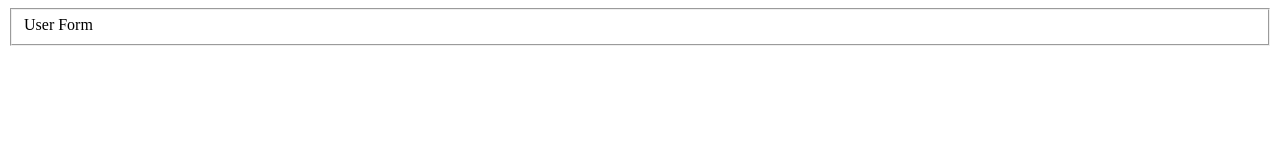
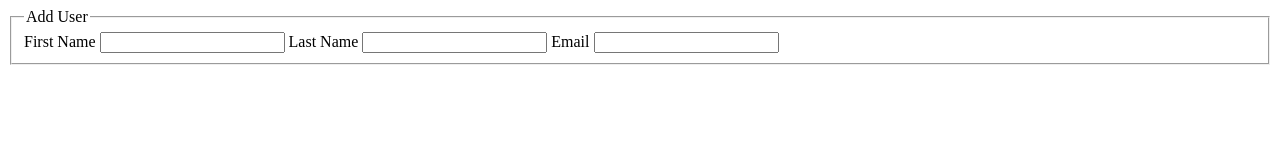
Before and after one commit to rajahwu/forms, a plain HTML site: page index.html in a window 1280 px wide. Drawn offline with Linux system fonts and the light colour scheme.

Commit message:
create user input fields

```diff
--- a/index.html
+++ b/index.html
@@ -8,7 +8,13 @@
 </head>
 <body>
     <fieldset>
-        <caption>User Form</caption>
+        <legend>Add User</legend>
+        <label for="first_name">First Name</label>
+        <input type="text"  name="first_name" id="first_name">
+        <label for="last_name">Last Name</label>
+        <input type="text" name="last_name" id="last_name">
+        <label for="email">Email</label>
+        <input type="email" name="email_address" id="email_address">
     </fieldset>
 </body>
 </html>
```
